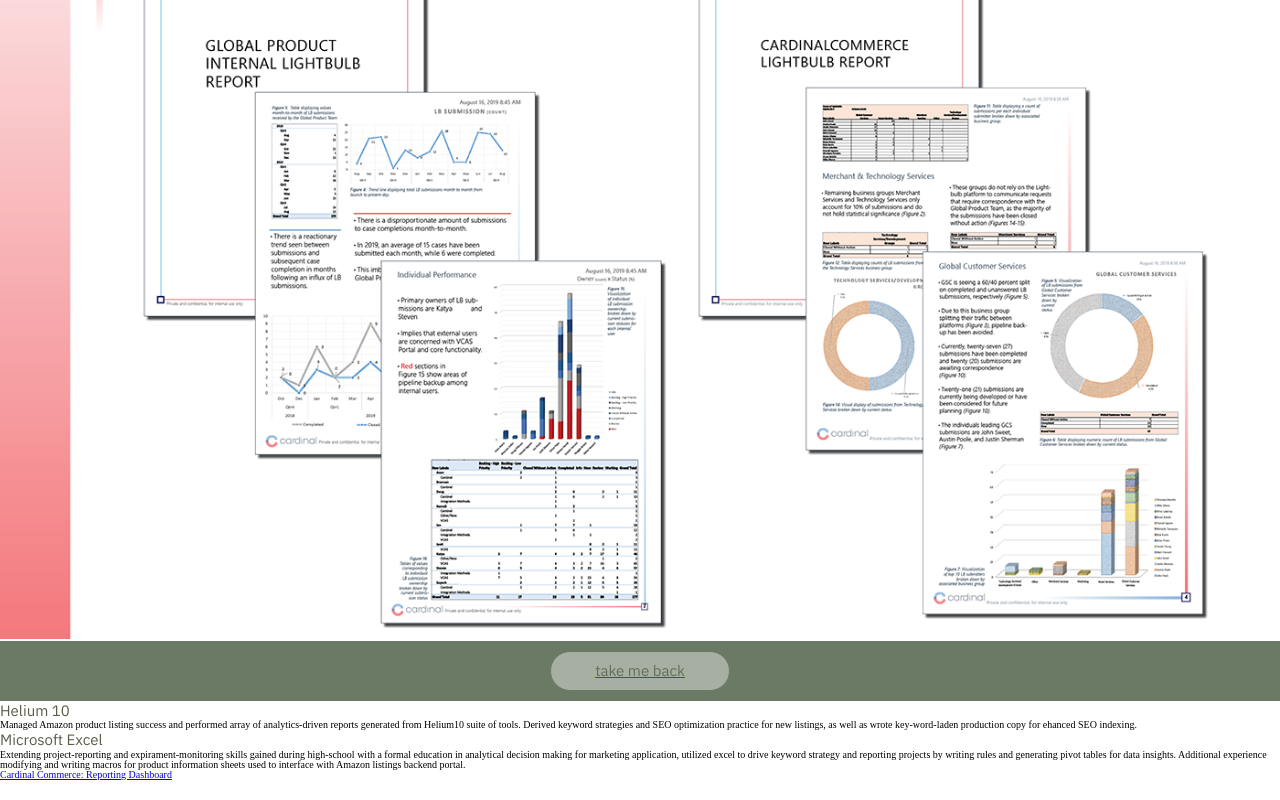
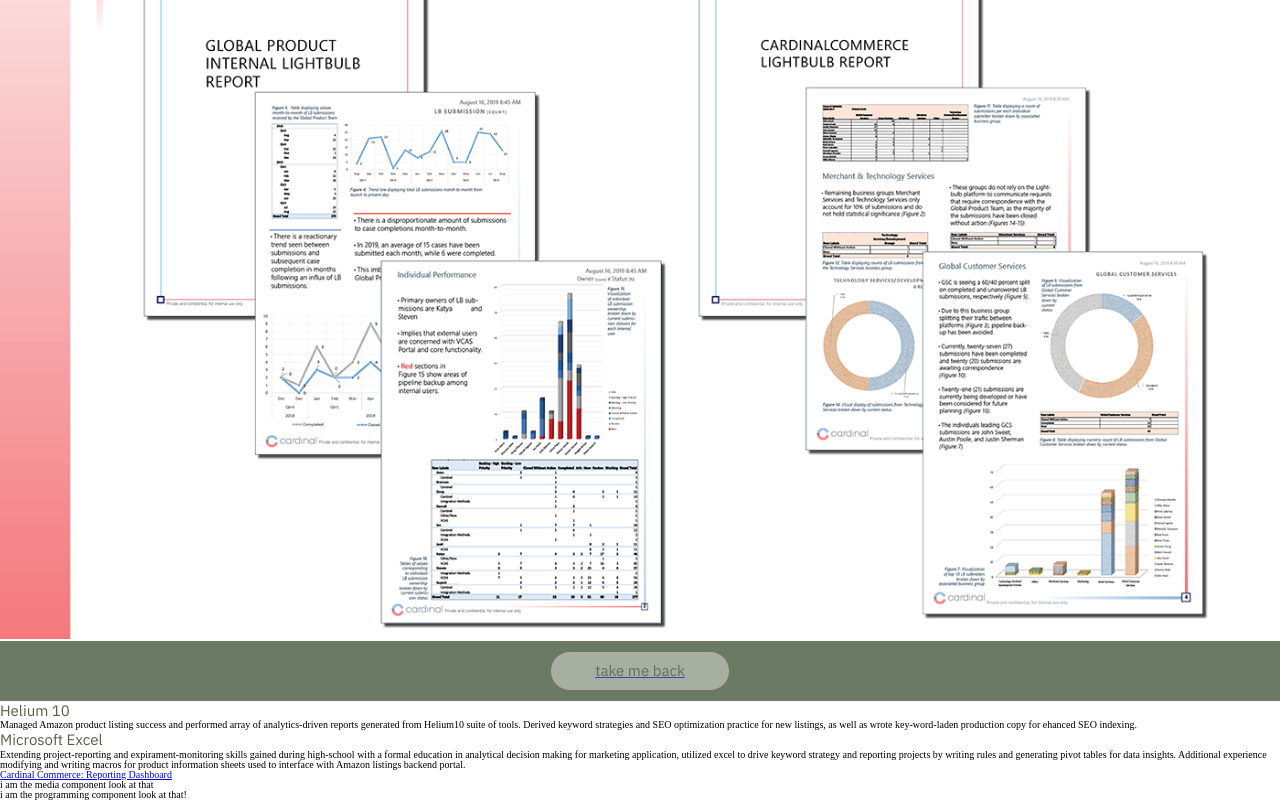
Before and after one commit to AvantGov/resume, a React (Create React App) app in the folder resume__client/: page /about/visa in a window 1280 px wide. Shown: the part 5300-6100 px from the top of the page. Built offline with nearby package versions, Linux system fonts and the light colour scheme; a web font is replaced by a local one.

Commit message:
added component arch for additional view more pages, they can be populated with data from the skills object

```diff
--- a/resume__client/src/App.js
+++ b/resume__client/src/App.js
@@ -6,6 +6,8 @@
 import VisaComp__viewmore from './Components/VisaComp__viewmore';
 import Viewmore__banner from './Components/Viewmore__banner';
 import Skills__ecomm from './Components/Skills__ecomm';
+import Skills__media from './Components/Skills__media';
+import Skills__programming from './Components/Skills__programming';
 
 import { Route } from 'react-router-dom';
 
@@ -28,6 +30,8 @@
       </Route>
 
       <Skills__ecomm />
+      <Skills__media />
+      <Skills__programming />
     </div>
   );
 }
--- a/resume__client/src/Components/Skills__media.js
+++ b/resume__client/src/Components/Skills__media.js
@@ -0,0 +1,13 @@
+import React from 'react';
+import skills from '../assets/data/skills';
+
+const Skills__media = () => {
+
+    return(
+        <div className='viewmore__media'>
+            i am the media component look at that
+        </div>
+    )
+};
+
+export default Skills__media;
--- a/resume__client/src/Components/Skills__programming.js
+++ b/resume__client/src/Components/Skills__programming.js
@@ -0,0 +1,14 @@
+import React from 'react';
+import skills from '../assets/data/skills';
+
+const Skills__programming = () => {
+
+
+    return(
+        <div className='viewmore__programming'>
+            i am the programming component look at that!
+        </div>
+    )
+};
+
+export default Skills__programming;
```
